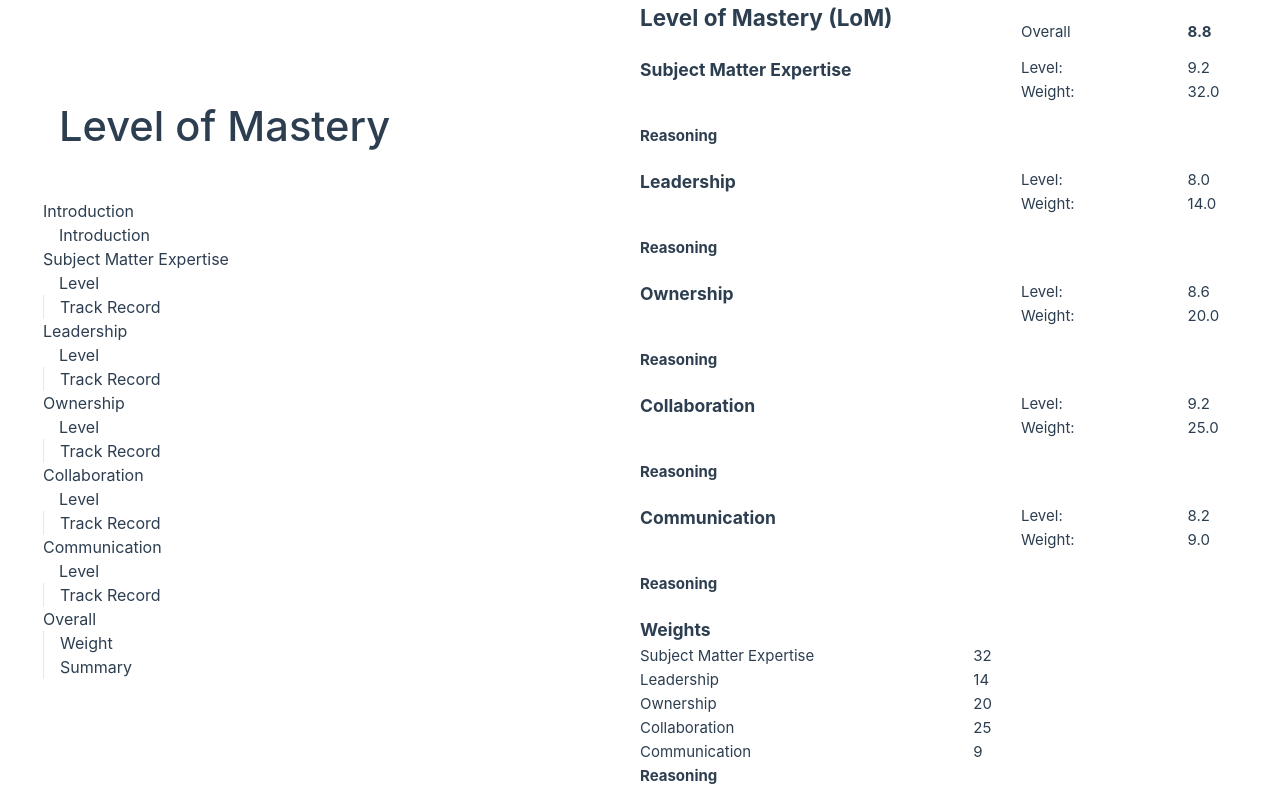
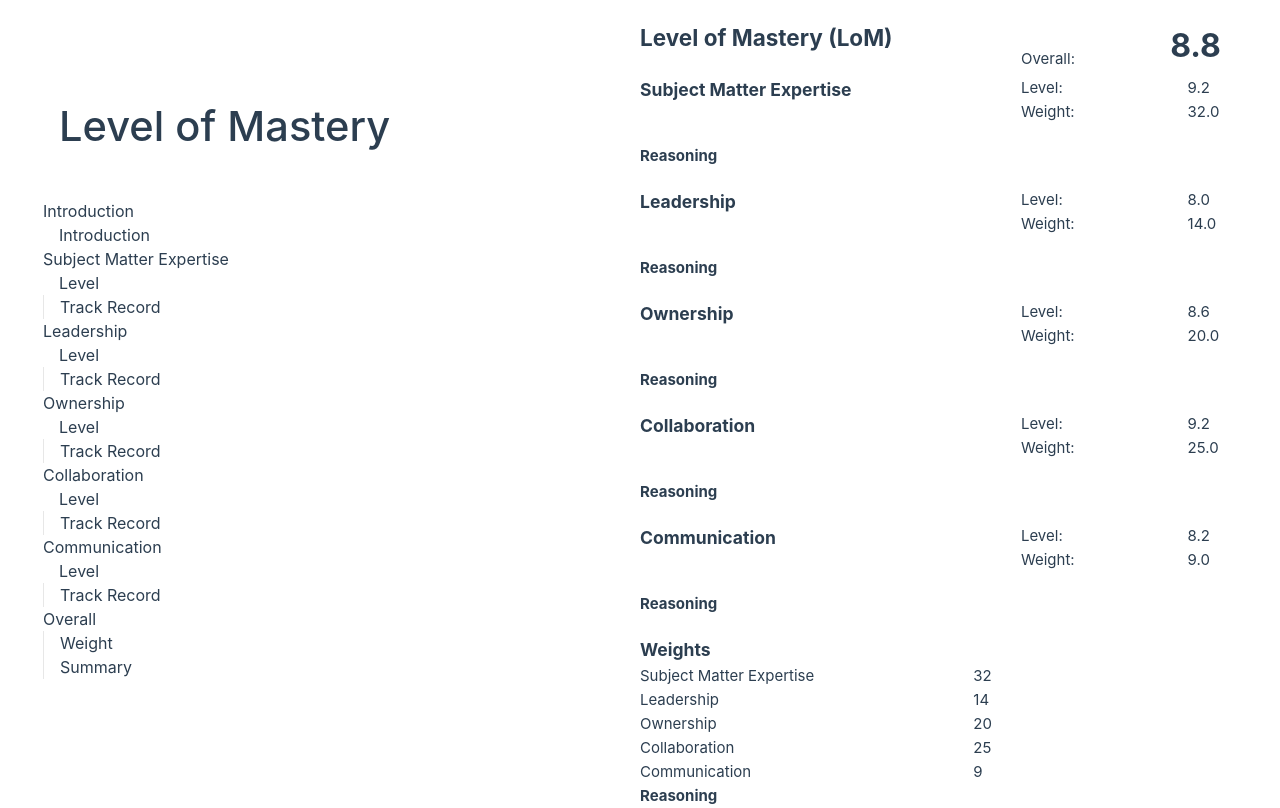
Before and after one commit to wrych/LoMSurvey, a Vue app: page /summary in a window 1280 px wide. Built offline with nearby package versions, Linux system fonts and the light colour scheme.

Commit message:
change styling of summary page

```diff
--- a/src/views/SummaryView.vue
+++ b/src/views/SummaryView.vue
@@ -3,7 +3,7 @@
     <div class="main">
       <h2 class="highlight">Level of Mastery (LoM)</h2>
       <div class="valuecontainer">
-        <span>Overall</span>
+        <span>Overall:</span>
         <span class="highlight lom">{{ overallLom }}</span>
       </div>
       <div v-for="d in dimensions" class="dimensioncontainer">
@@ -73,6 +73,7 @@ const reasoning_texts = computed(() => {
   height: 100vh;
   position: relative;
 }
+h2,
 h3 {
   padding-top: 20px;
 }
@@ -90,6 +91,7 @@ h3 {
   right: 0px;
   display: grid;
   grid-template-columns: 5fr 1fr;
+  align-items: end;
 }
 .weightcontainer {
   width: 400px;
@@ -97,6 +99,7 @@ h3 {
   grid-template-columns: 5fr 1fr;
 }
 .lom {
+  font-size: xx-large;
   font-weight: 700;
 }
 .reasoning {
```
